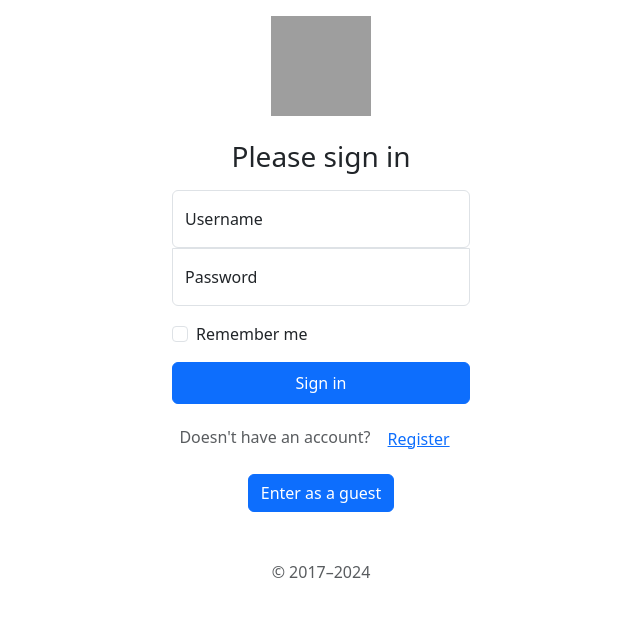
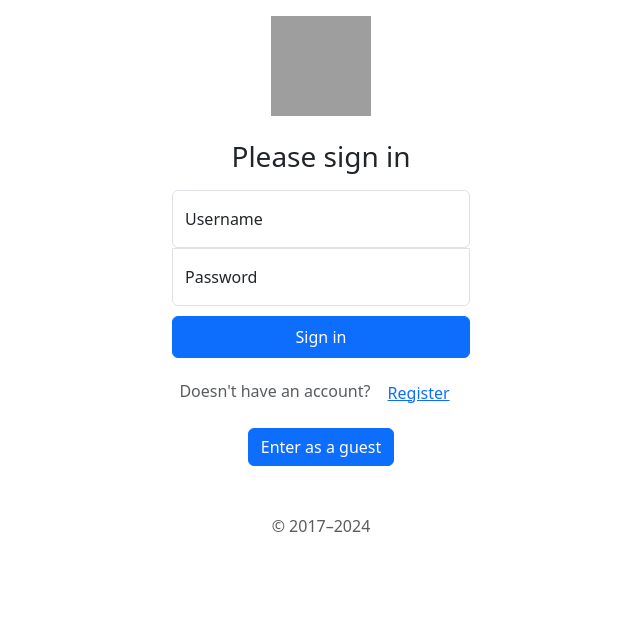
Before and after one commit to GabyZ2027/WebApp_Iot, a Flask app: page /auth/login in a window 1280 px wide. Shown: the top 617 px of the page, without its empty margins (319-959 px from the left). Run offline with Flask 3, Linux system fonts and the light colour scheme; parts of the project's set-up code (start-up, migrations or seed data) failed here and were passed over; grey boxes are pictures that could not be loaded.

Commit message:
missatges flash v2

```diff
--- a/webapp-iot/app/src/templates/login.html
+++ b/webapp-iot/app/src/templates/login.html
@@ -15,9 +15,11 @@
         {% if messages %}
             <div class="flash-messages">
                 {% for category, message in messages %}
-                    <div class="alert alert-{{ category }}">
-                        {{ message }}
-                    </div>
+                    {% if category == 'error' %}
+                        <div class="alert alert-{{ category }}">
+                            {{ message }}
+                        </div>
+                    {% endif %}
                 {% endfor %}
             </div>
         {% endif %}
@@ -32,12 +34,6 @@
       <label for="floatingPassword">Password</label>
     </div>
 
-    <div class="form-check text-start my-3">
-      <input class="form-check-input" type="checkbox" value="remember-me" id="flexCheckDefault">
-      <label class="form-check-label" for="flexCheckDefault">
-        Remember me
-      </label>
-    </div>
     <button class="btn btn-primary w-100 py-2" type="submit">Sign in</button>
 
     <p class="mt-3 mb-3 text-muted">
```
Also changed, not shown: webapp-iot/app/src/templates/register.html (+5 -3 lines).
